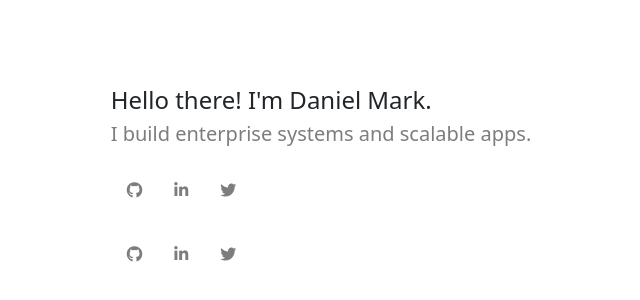
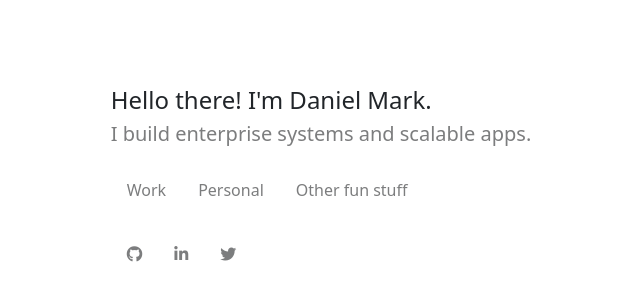
Before and after one commit to thedanielmark/danielmark-v4, a Next.js app: page /home in a window 1280 px wide. Shown: the part 220-520 px from the top of the page, without its empty margins (319-959 px from the left). Built offline with nearby package versions, Linux system fonts and the light colour scheme.

Commit message:
Added new links

```diff
--- a/pages/home.js
+++ b/pages/home.js
@@ -1,3 +1,5 @@
+import Link from "next/link";
+
 export default function Home() {
   return (
     <div
@@ -9,6 +11,38 @@ export default function Home() {
         <h5 className="d-block text-grey">
           I build enterprise systems and scalable apps.
         </h5>
+        <div>
+          <ul className="nav ml-0 mt-4">
+            <li className="nav-item">
+              <Link href={"/work"}>
+                <a
+                  className="nav-link grey-to-white"
+                  style={{ paddingLeft: "0 !important" }}
+                >
+                  Work
+                </a>
+              </Link>
+            </li>
+            <li className="nav-item">
+              <a
+                className="nav-link grey-to-white"
+                target="top"
+                href="https://linkedin.com/in/thedanielmark"
+              >
+                Personal
+              </a>
+            </li>
+            <li className="nav-item">
+              <a
+                className="nav-link grey-to-white"
+                target="top"
+                href="https://twitter.com/the_danielmark"
+              >
+                Other fun stuff
+              </a>
+            </li>
+          </ul>
+        </div>
         <div>
           <ul className="nav ml-0 mt-4">
             <li className="nav-item">
@@ -41,36 +75,6 @@ export default function Home() {
             </li>
           </ul>
         </div>
-        <ul className="nav ml-0 mt-4">
-          <li className="nav-item">
-            <a
-              className="nav-link grey-to-white"
-              style={{ paddingLeft: "0 !important" }}
-              target="top"
-              href="https://github.com/thedanielmark"
-            >
-              <i className="fab fa-github" />
-            </a>
-          </li>
-          <li className="nav-item">
-            <a
-              className="nav-link grey-to-white"
-              target="top"
-              href="https://linkedin.com/in/thedanielmark"
-            >
-              <i className="fab fa-linkedin-in" />
-            </a>
-          </li>
-          <li className="nav-item">
-            <a
-              className="nav-link grey-to-white"
-              target="top"
-              href="https://twitter.com/the_danielmark"
-            >
-              <i className="fab fa-twitter" />
-            </a>
-          </li>
-        </ul>
       </div>
     </div>
   );
```
